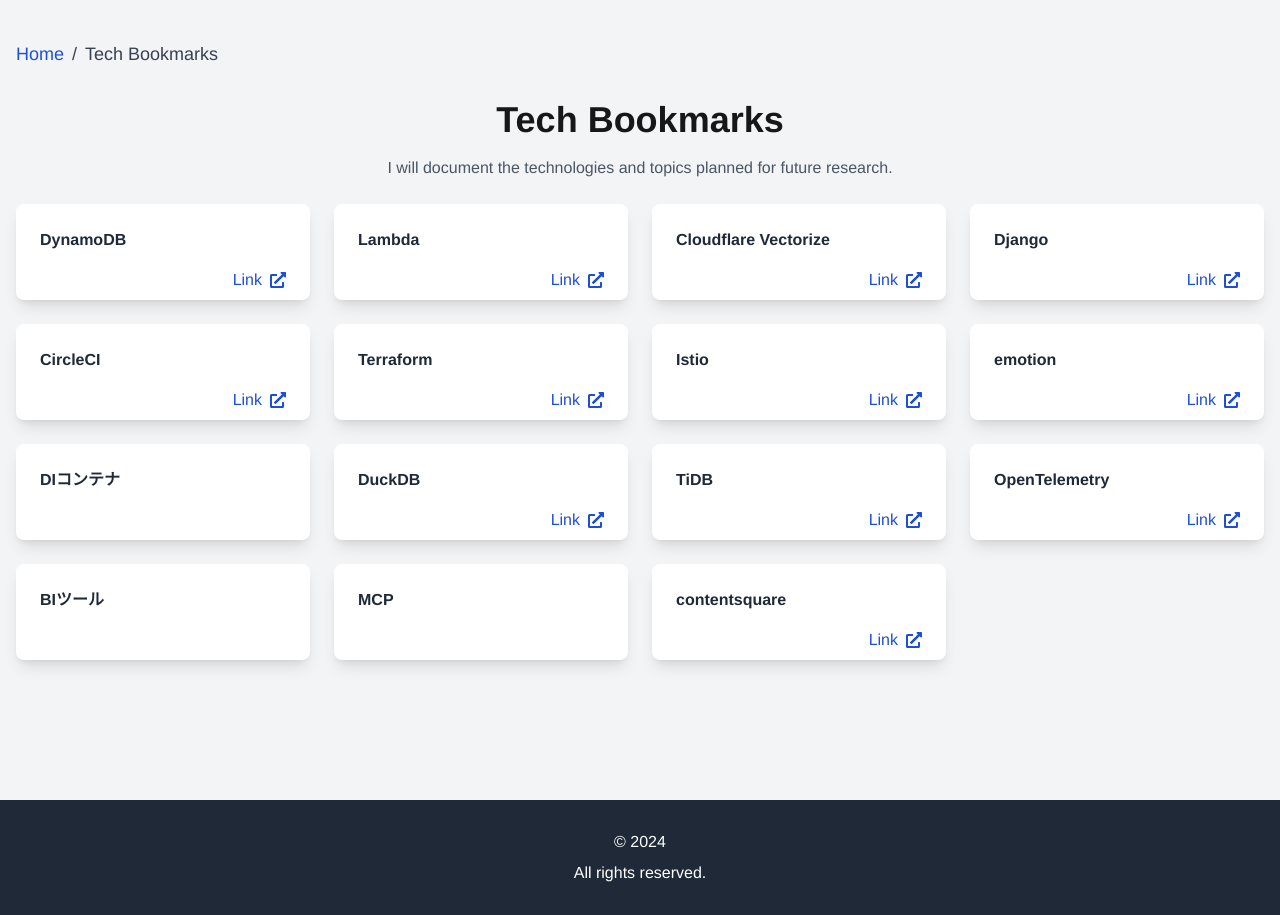
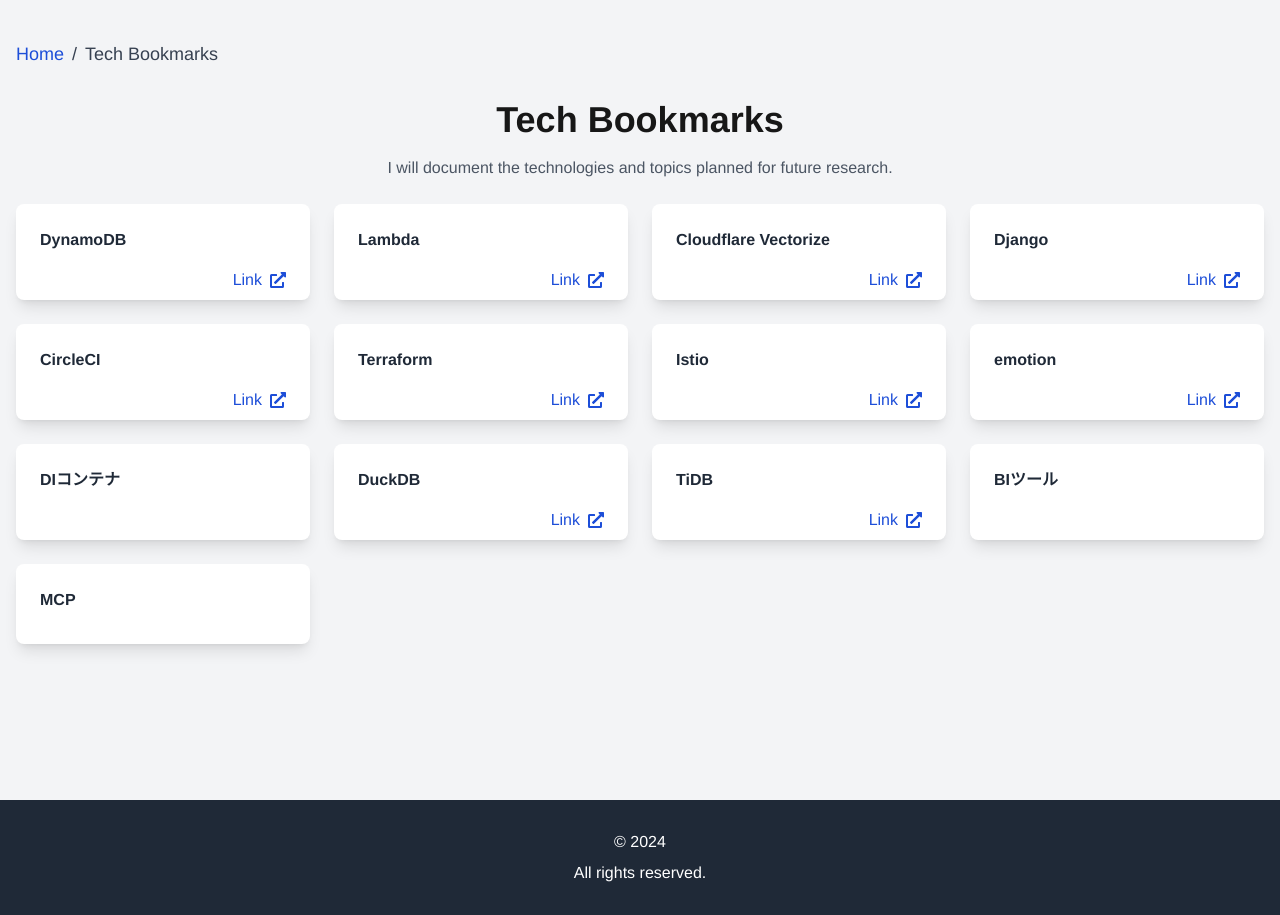
Before and after one commit to ys39/ys39.github.io, a Next.js app: page /tech-bookmarks in a window 1280 px wide. Built offline with nearby package versions, Linux system fonts and the light colour scheme.

Commit message:
♻️ リファクタリング(terms.ts): 不要な項目をtermsListから削除

```diff
--- a/tech-bookmarks/terms.ts
+++ b/tech-bookmarks/terms.ts
@@ -57,11 +57,6 @@
     link: 'https://docs.pingcap.com/',
   },
   {
-    title: 'OpenTelemetry',
-    date: '',
-    link: 'https://opentelemetry.io/ja/',
-  },
-  {
     title: 'BIツール',
     date: '',
     link: '',
@@ -71,9 +66,4 @@
     date: '',
     link: '',
   },
-  {
-    title: 'contentsquare',
-    date: '',
-    link: 'https://contentsquare.com/jp/',
-  },
 ];
```
